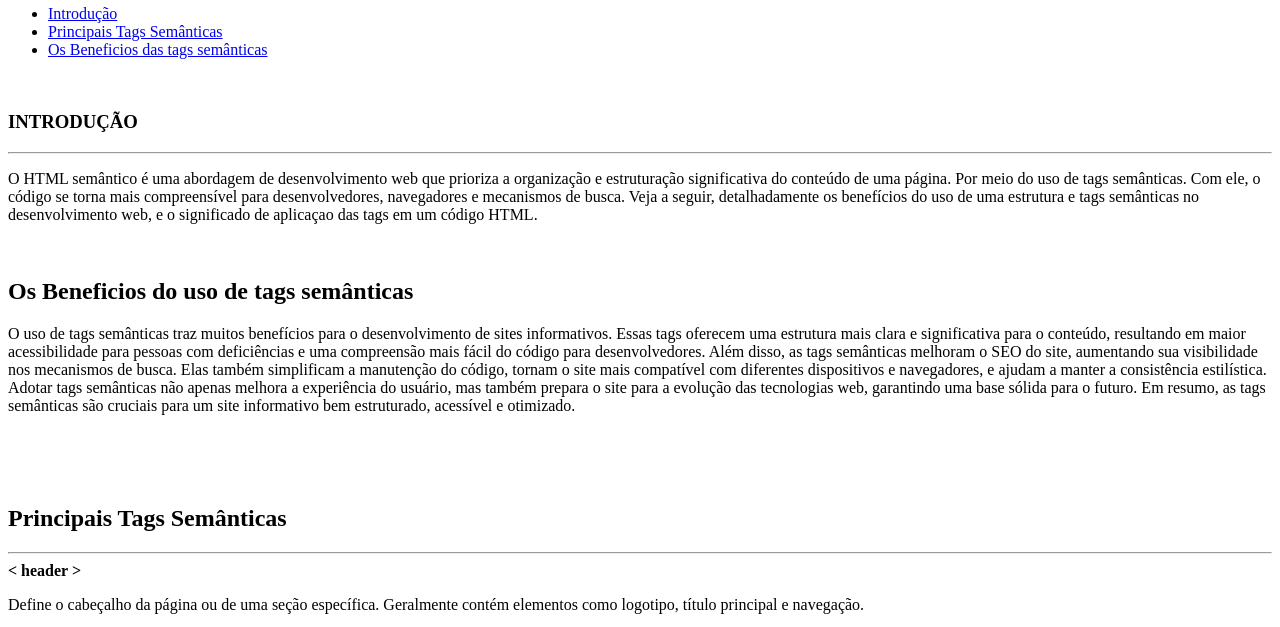
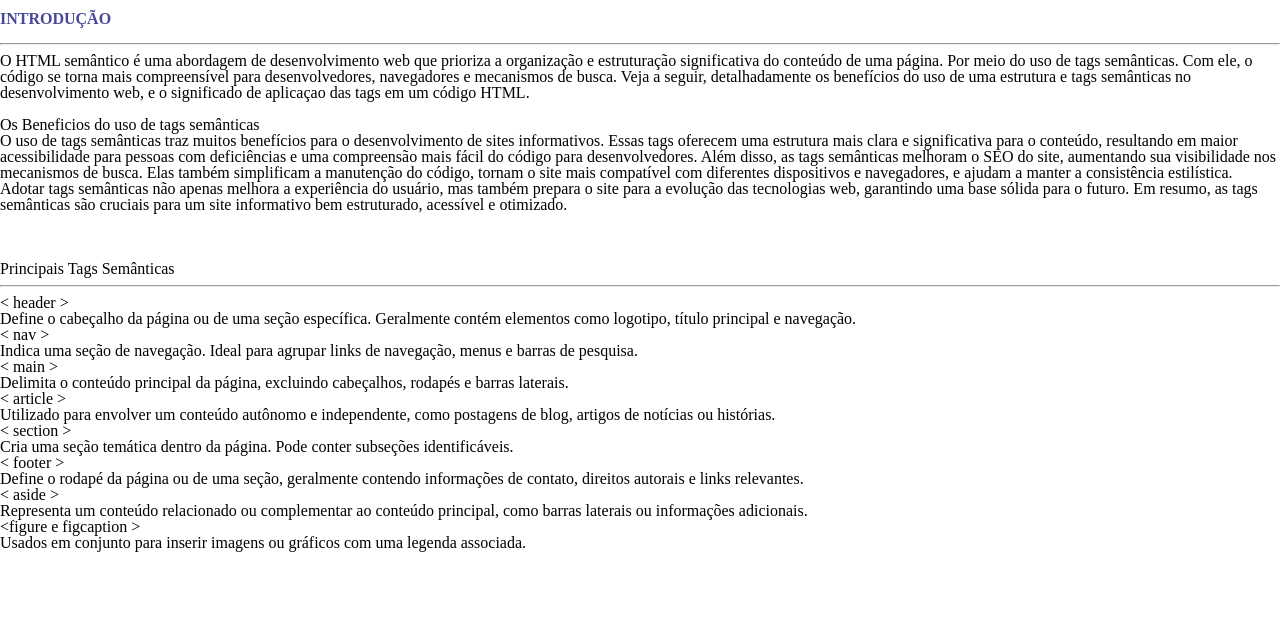
Before and after one commit to JoaoppedroFend/html-semantico, a plain HTML site: page index.html in a window 1280 px wide. Shown: the part 109-736 px from the top of the page. Drawn offline with Linux system fonts and the light colour scheme.

Commit message:
style(index): inicio da estilização da página

```diff
--- a/index.html
+++ b/index.html
@@ -8,6 +8,9 @@
 <body>
     <section id="Inicio">
     <h1>TITULO HTML</h1>
+
+    <link rel="stylesheet" href="./reset.css">
+    <link rel="stylesheet" href="./style.css">
 
         <header>
             <h2>Explorando as Tags Semânticas do HTML | Índice</h2>
```
